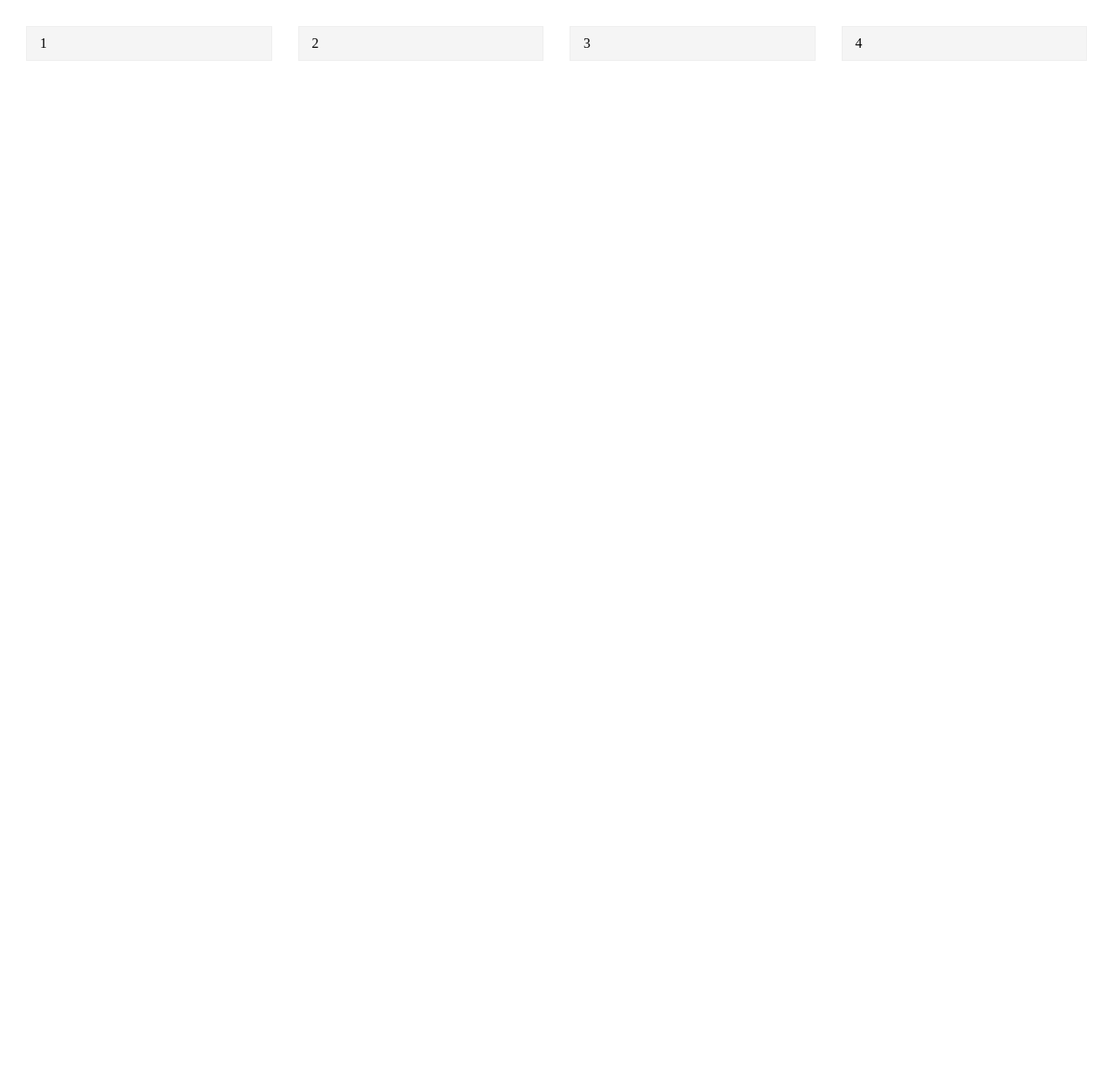
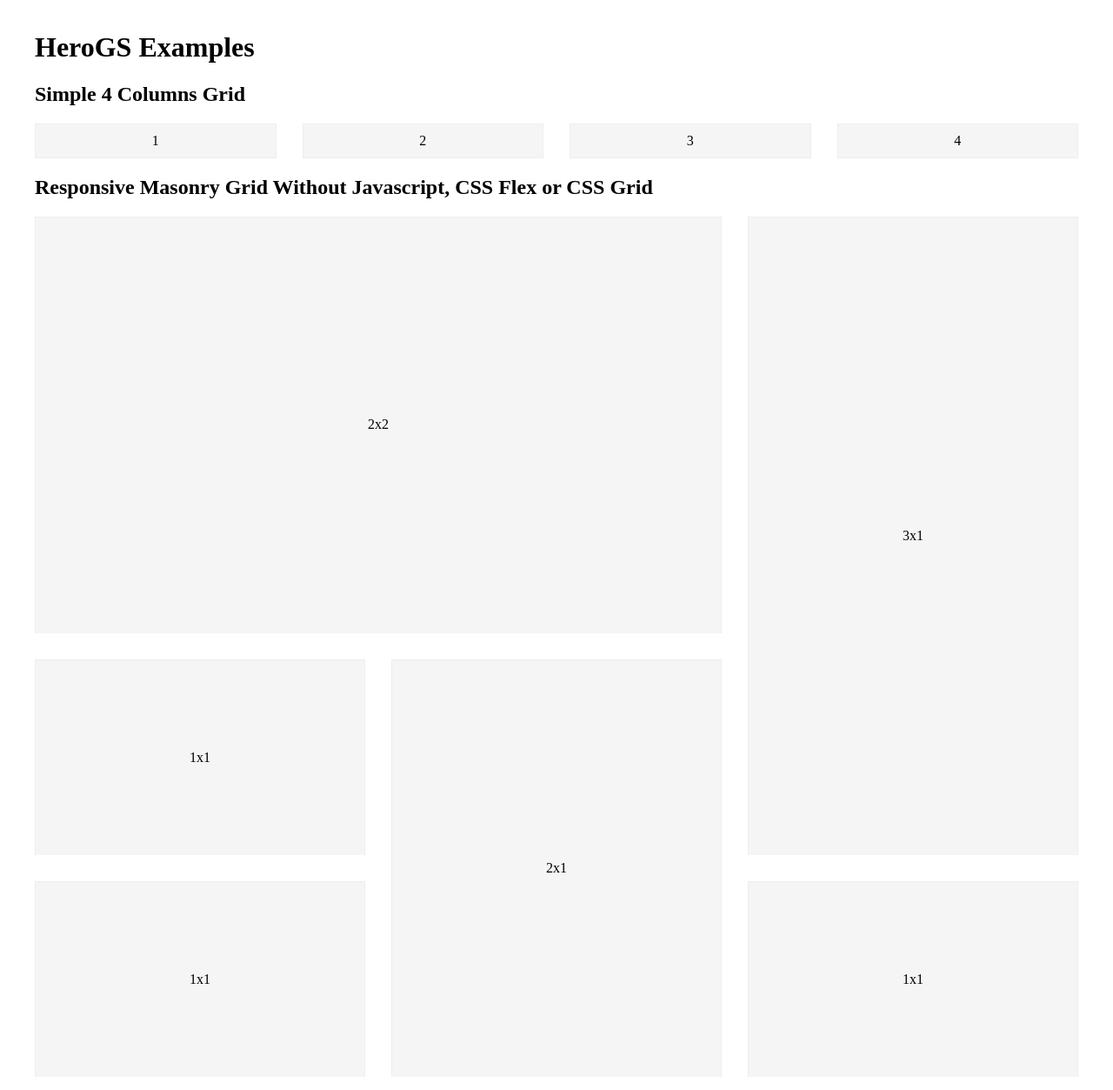
Before and after one commit to hayatbiralem/HeroGS, a plain HTML site: page examples/index.html in a window 1280 px wide. Shown: the whole page at 87% size. Before the commit the page ends 800 px from the top, so only its background shows below. Drawn offline with Linux system fonts and the light colour scheme.

Commit message:
Masonry layout metodology added

```diff
--- a/examples/index.html
+++ b/examples/index.html
@@ -17,18 +17,77 @@
 
             <!-- .page -->
             <div class="page">
-                <div class="grid">
+                <h1 class="heading heading--1">HeroGS Examples</h1>
+                <h2 class="heading heading--2">Simple 4 Columns Grid</h2>
+                <div class="grid grid--gutter-30 grid--sm-4">
                     <div class="grid__col">
-                        <div class="grid__content">1</div>
+                        <div class="cell">
+                            <div class="cell__inner">1</div>
+                        </div>
                     </div>
                     <div class="grid__col">
-                        <div class="grid__content">2</div>
+                        <div class="cell">
+                            <div class="cell__inner">2</div>
+                        </div>
                     </div>
                     <div class="grid__col">
-                        <div class="grid__content">3</div>
+                        <div class="cell">
+                            <div class="cell__inner">3</div>
+                        </div>
                     </div>
                     <div class="grid__col">
-                        <div class="grid__content">4</div>
+                        <div class="cell">
+                            <div class="cell__inner">4</div>
+                        </div>
+                    </div>
+                </div>
+                <h2 class="heading heading--3">Responsive Masonry Grid Without Javascript, CSS Flex or CSS Grid</h2>
+                <div class="masonry-grid masonry-grid__gutter-30 masonry-grid--6x2 masonry-grid--sm-4x3">
+                    <div class="masonry-grid__inner">
+                        <div class="masonry-grid__items">
+                            <div class="masonry-grid__item w-2 h-2 l-0 t-0">
+                                <div class="masonry-grid__content">
+                                    <div class="cell">
+                                        <div class="cell__inner">2x2</div>
+                                    </div>
+                                </div>
+                            </div>
+                            <div class="masonry-grid__item w-1 h-3 l-1 t-2 sm-l-2 sm-t-0">
+                                <div class="masonry-grid__content">
+                                    <div class="cell">
+                                        <div class="cell__inner">3x1</div>
+                                    </div>
+                                </div>
+                            </div>
+                            <div class="masonry-grid__item w-1 h-1 l-0 t-2 sm-l-0 sm-t-2">
+                                <div class="masonry-grid__content">
+                                    <div class="cell">
+                                        <div class="cell__inner">1x1</div>
+                                    </div>
+                                </div>
+                            </div>
+                            <div class="masonry-grid__item w-1 h-2 l-0 t-4 sm-l-1 sm-t-2">
+                                <div class="masonry-grid__content">
+                                    <div class="cell">
+                                        <div class="cell__inner">2x1</div>
+                                    </div>
+                                </div>
+                            </div>
+                            <div class="masonry-grid__item w-1 h-1 l-0 t-3 sm-l-0 sm-t-3">
+                                <div class="masonry-grid__content">
+                                    <div class="cell">
+                                        <div class="cell__inner">1x1</div>
+                                    </div>
+                                </div>
+                            </div>
+                            <div class="masonry-grid__item w-1 h-1 l-1 t-5 sm-l-2 sm-t-3">
+                                <div class="masonry-grid__content">
+                                    <div class="cell">
+                                        <div class="cell__inner">1x1</div>
+                                    </div>
+                                </div>
+                            </div>
+                        </div>
                     </div>
                 </div>
             </div>
@@ -37,6 +96,7 @@
         </div>
         <!-- // .wrapper -->
 
+        <script src="https://cdnjs.cloudflare.com/ajax/libs/respond.js/1.4.2/respond.min.js"></script>
     </body>
 
 </html>
--- a/examples/styles/docs.css
+++ b/examples/styles/docs.css
@@ -1,59 +1,95 @@
-.grid {
-  margin-left: -15px;
-  margin-right: -15px;
-}
+.grid { box-sizing: border-box; }
 
-.grid:before, .grid:after {
-  content: " ";
-  display: table;
-}
+.grid:before, .grid:after { content: " "; display: table; }
 
-.grid:after {
-  clear: both;
-}
+.grid:after { clear: both; }
 
-.grid {
-  box-sizing: border-box;
-}
+.grid--gutter-30 { margin: -15px; }
 
-.grid > * {
-  box-sizing: inherit;
-}
+.grid--gutter-30 .grid__col { padding: 15px; }
 
-.grid__col {
-  display: inline-block;
-  width: 100%;
-  min-height: 1px;
-  float: left;
-  padding-left: 15px;
-  padding-right: 15px;
-}
+.grid__col { box-sizing: border-box; display: inline-block; width: 100%; min-height: 1px; float: left; }
 
-@media (min-width: 768px) {
-  .grid__col {
-    width: 25%;
-  }
-}
+@media (min-width: 768px) { .grid--sm-4 .grid__col { width: 25%; } }
 
-@media (max-width: 767px) {
-  .grid__col + .grid__col {
-    margin-top: 30px;
-  }
-}
+.masonry-grid__inner { position: relative; }
 
-/* demo styles */
-body {
-  margin: 0;
-}
+.masonry-grid__items { box-sizing: border-box; position: absolute; left: 0; top: 0; }
 
-.wrapper {
-  padding: 30px;
-}
+.masonry-grid__items:before, .masonry-grid__items:after { content: " "; display: table; }
 
-.grid__content {
-  padding: 10px 15px;
-  border: 1px solid #eee;
-  background-color: #f5f5f5;
-}
+.masonry-grid__items:after { clear: both; }
+
+.masonry-grid--6x2 .masonry-grid__inner { padding-bottom: 186.48649%; }
+
+.masonry-grid--6x2 .masonry-grid__items { width: 50%; padding-bottom: 31.08108%; }
+
+@media (min-width: 768px) { .masonry-grid--sm-4x3 .masonry-grid__inner { padding-bottom: 82.88288%; }
+  .masonry-grid--sm-4x3 .masonry-grid__items { width: 33.33333%; width: 33.33333%; padding-bottom: 20.72072%; } }
+
+.masonry-grid__item { box-sizing: border-box; display: inline-block; width: 100%; min-height: 1px; float: left; position: absolute; left: 0; top: 0; }
+
+.masonry-grid__item.w-1 { width: 100%; }
+
+.masonry-grid__item.l-0 { left: 0%; }
+
+.masonry-grid__item.w-2 { width: 200%; }
+
+.masonry-grid__item.l-1 { left: 100%; }
+
+.masonry-grid__item.h-1 { padding-bottom: 62.16216%; }
+
+.masonry-grid__item.t-0 { top: 0%; }
+
+.masonry-grid__item.h-2 { padding-bottom: 124.32432%; }
+
+.masonry-grid__item.t-1 { top: 100%; }
+
+.masonry-grid__item.h-3 { padding-bottom: 186.48649%; }
+
+.masonry-grid__item.t-2 { top: 200%; }
+
+.masonry-grid__item.h-4 { padding-bottom: 248.64865%; }
+
+.masonry-grid__item.t-3 { top: 300%; }
+
+.masonry-grid__item.h-5 { padding-bottom: 310.81081%; }
+
+.masonry-grid__item.t-4 { top: 400%; }
+
+.masonry-grid__item.h-6 { padding-bottom: 372.97297%; }
+
+.masonry-grid__item.t-5 { top: 500%; }
+
+@media (min-width: 768px) { .masonry-grid__item.sm-w-1 { width: 100%; }
+  .masonry-grid__item.sm-l-0 { left: 0%; }
+  .masonry-grid__item.sm-w-2 { width: 200%; }
+  .masonry-grid__item.sm-l-1 { left: 100%; }
+  .masonry-grid__item.sm-w-3 { width: 300%; }
+  .masonry-grid__item.sm-l-2 { left: 200%; }
+  .masonry-grid__item.sm-h-1 { padding-bottom: 62.16216%; }
+  .masonry-grid__item.sm-t-0 { top: 0%; }
+  .masonry-grid__item.sm-h-2 { padding-bottom: 124.32432%; }
+  .masonry-grid__item.sm-t-1 { top: 100%; }
+  .masonry-grid__item.sm-h-3 { padding-bottom: 186.48649%; }
+  .masonry-grid__item.sm-t-2 { top: 200%; }
+  .masonry-grid__item.sm-h-4 { padding-bottom: 248.64865%; }
+  .masonry-grid__item.sm-t-3 { top: 300%; } }
+
+.masonry-grid__content { position: absolute; top: 0; right: 0; bottom: 0; left: 0; overflow: hidden; }
+
+.masonry-grid__gutter-30 { margin: -15px; }
+
+.masonry-grid__gutter-30 .masonry-grid__content { top: 15px; right: 15px; bottom: 15px; left: 15px; }
+
+body { margin: 0; }
+
+.wrapper { padding: 15px; max-width: 1200px; margin: 0 auto; }
+
+.cell { padding: 10px 15px; border: 1px solid #eee; text-align: center; background-color: #f5f5f5; }
+
+.masonry-grid__content .cell { height: 100%; }
+
+.masonry-grid__content .cell__inner { position: absolute; left: 50%; top: 50%; transform: translate(-50%, -50%); }
 
 /*# sourceMappingURL=docs.css.map */
```
Also changed, not shown: 1 other file.
